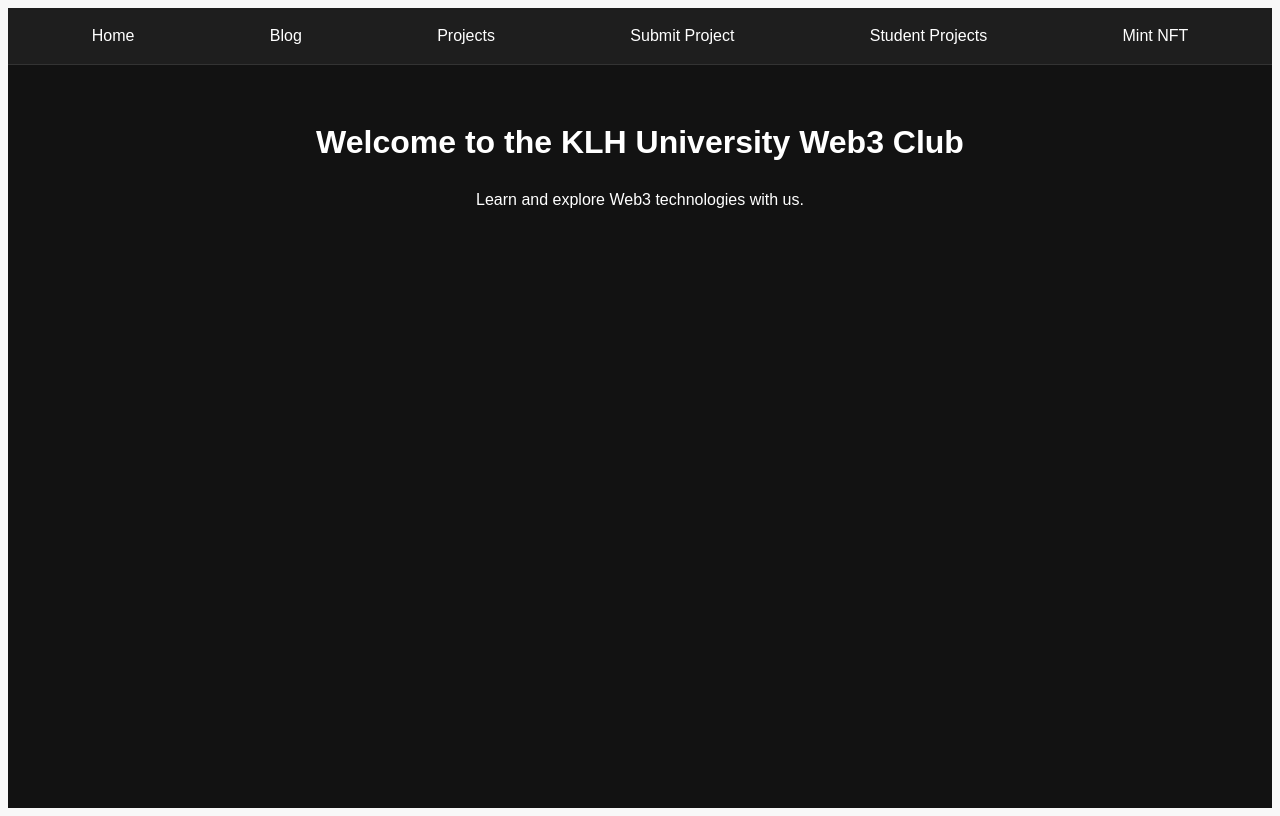
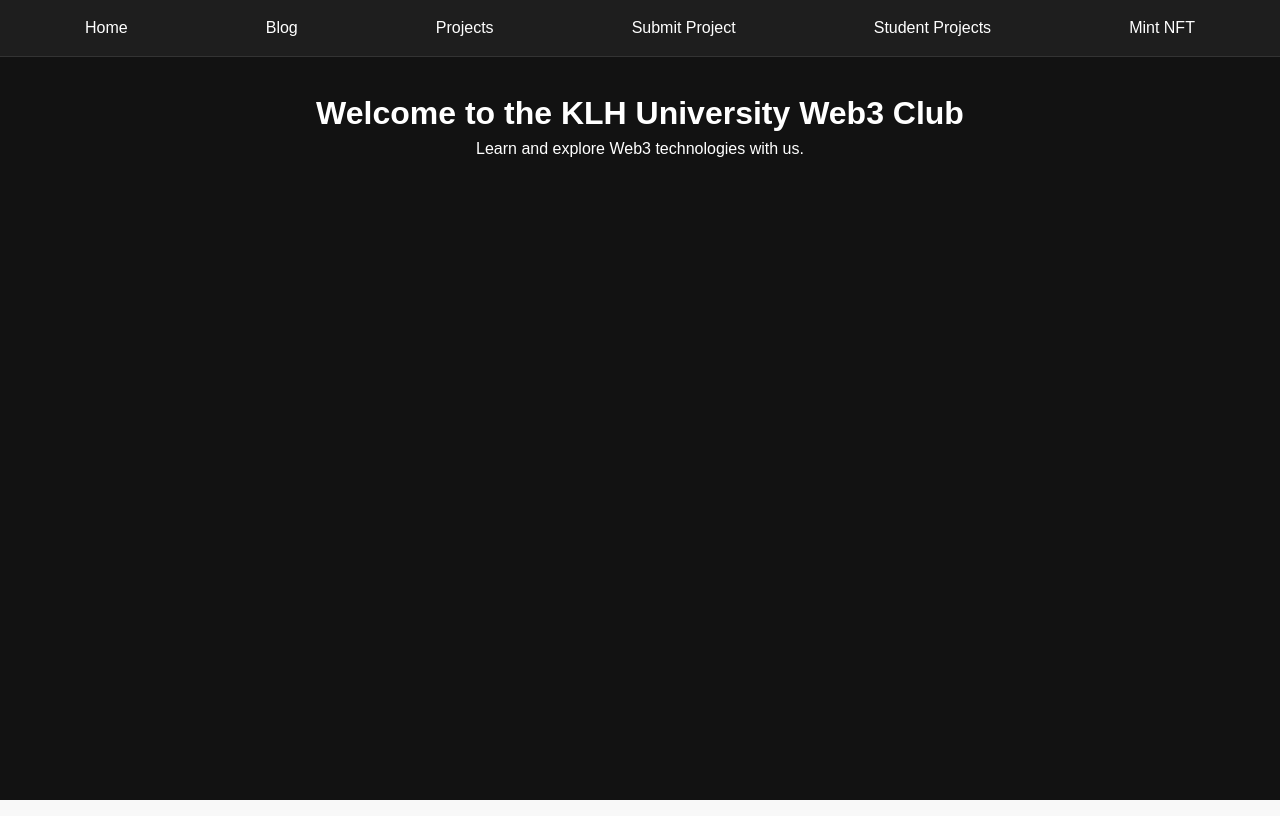
Before and after one commit to tmanas06/oraichain, a React (Vite) app in the folder web3club/: page / in a window 1280 px wide. Built offline with nearby package versions, Linux system fonts and the light colour scheme; no server answers; what wagmi would draw is missing.

Commit message:
Update Home.tsx

```diff
--- a/web3club/src/pages/Home.tsx
+++ b/web3club/src/pages/Home.tsx
@@ -12,7 +12,7 @@ const Home: React.FC = () => {
         <Link to="/student-projects" style={styles.navLink}>Student Projects</Link>
         <Link to="/mint-nft" style={styles.navLink}>Mint NFT</Link>
       </nav>
-      <div style={{ ...styles.content, textAlign: 'center' }}>
+      <div style={styles.content}>
         <h1>Welcome to the KLH University Web3 Club</h1>
         <p>Learn and explore Web3 technologies with us.</p>
       </div>
@@ -21,28 +21,73 @@ const Home: React.FC = () => {
 };
 
 const styles = {
+  // CSS Reset
+  '*': {
+    margin: 0,
+    padding: 0,
+    boxSizing: 'border-box',
+  } as React.CSSProperties,
+  body: {
+    backgroundColor: '#121212',
+    color: '#ffffff',
+    fontFamily: 'Arial, sans-serif',
+    minHeight: '100vh',
+  } as React.CSSProperties,
+  '#root': {
+    display: 'flex',
+    flexDirection: 'column',
+    minHeight: '100vh',
+  } as React.CSSProperties,
   container: {
     backgroundColor: '#121212',
     color: '#ffffff',
     minHeight: '100vh',
+    display: 'flex',
+    flexDirection: 'column',
     fontFamily: 'Arial, sans-serif',
-  },
+  } as React.CSSProperties,
   navbar: {
     display: 'flex',
     justifyContent: 'space-around',
     padding: '1rem',
     backgroundColor: '#1e1e1e',
     borderBottom: '1px solid #333',
-  },
+    position: 'sticky',
+    top: 0,
+    zIndex: 1000,
+  } as React.CSSProperties,
   navLink: {
     color: '#ffffff',
     textDecoration: 'none',
     fontSize: '1rem',
-  },
+  } as React.CSSProperties,
   content: {
     padding: '2rem',
     textAlign: 'center',
-  }
+    flex: 1,
+  } as React.CSSProperties,
 };
 
+// Apply the styles globally
+const globalStyles = document.createElement('style');
+globalStyles.innerHTML = `
+  * {
+    margin: 0;
+    padding: 0;
+    box-sizing: border-box;
+  }
+  body {
+    background-color: #121212;
+    color: #ffffff;
+    font-family: Arial, sans-serif;
+    min-height: 100vh;
+  }
+  #root {
+    display: flex;
+    flex-direction: column;
+    min-height: 100vh;
+  }
+`;
+document.head.appendChild(globalStyles);
+
 export default Home;
```
